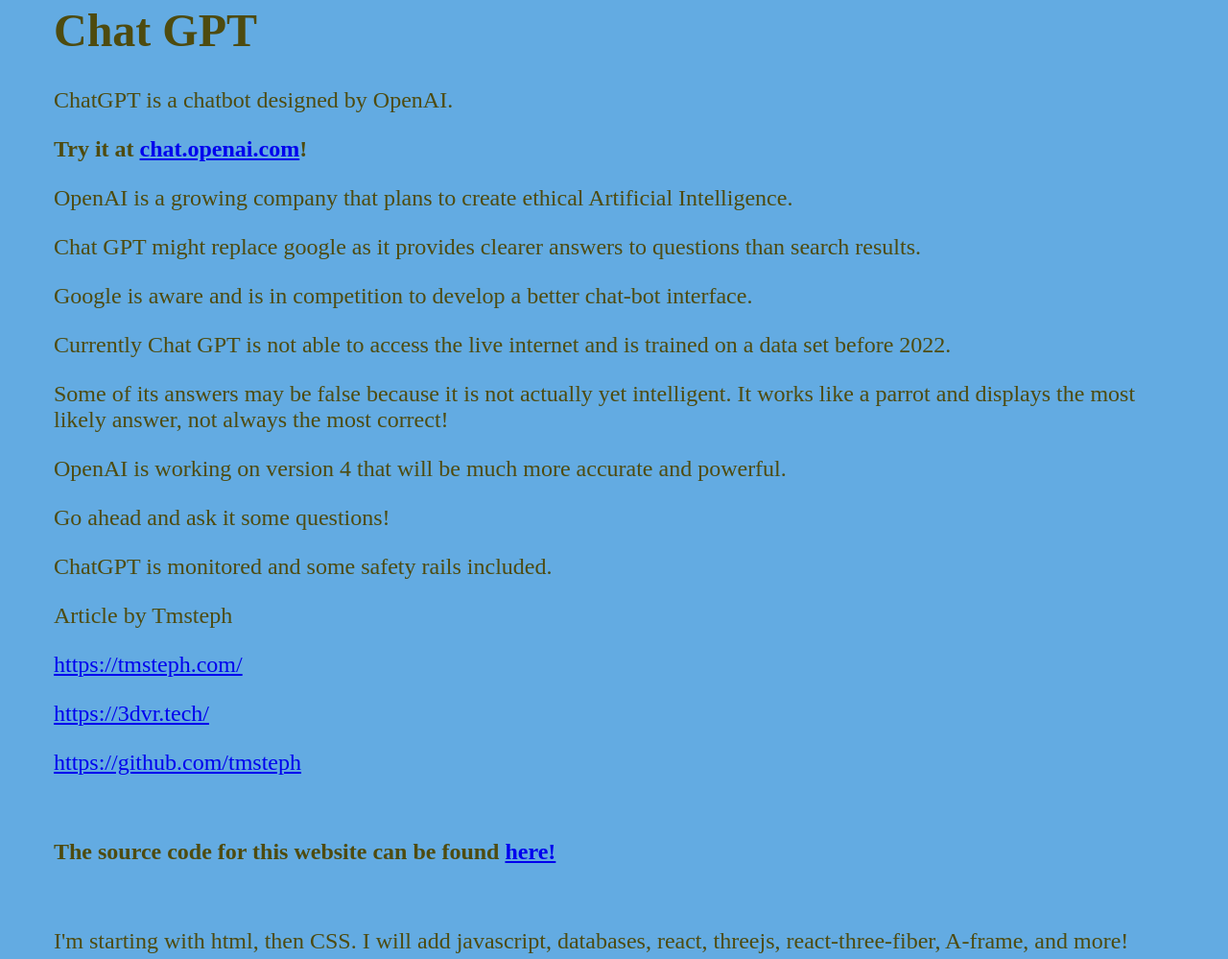
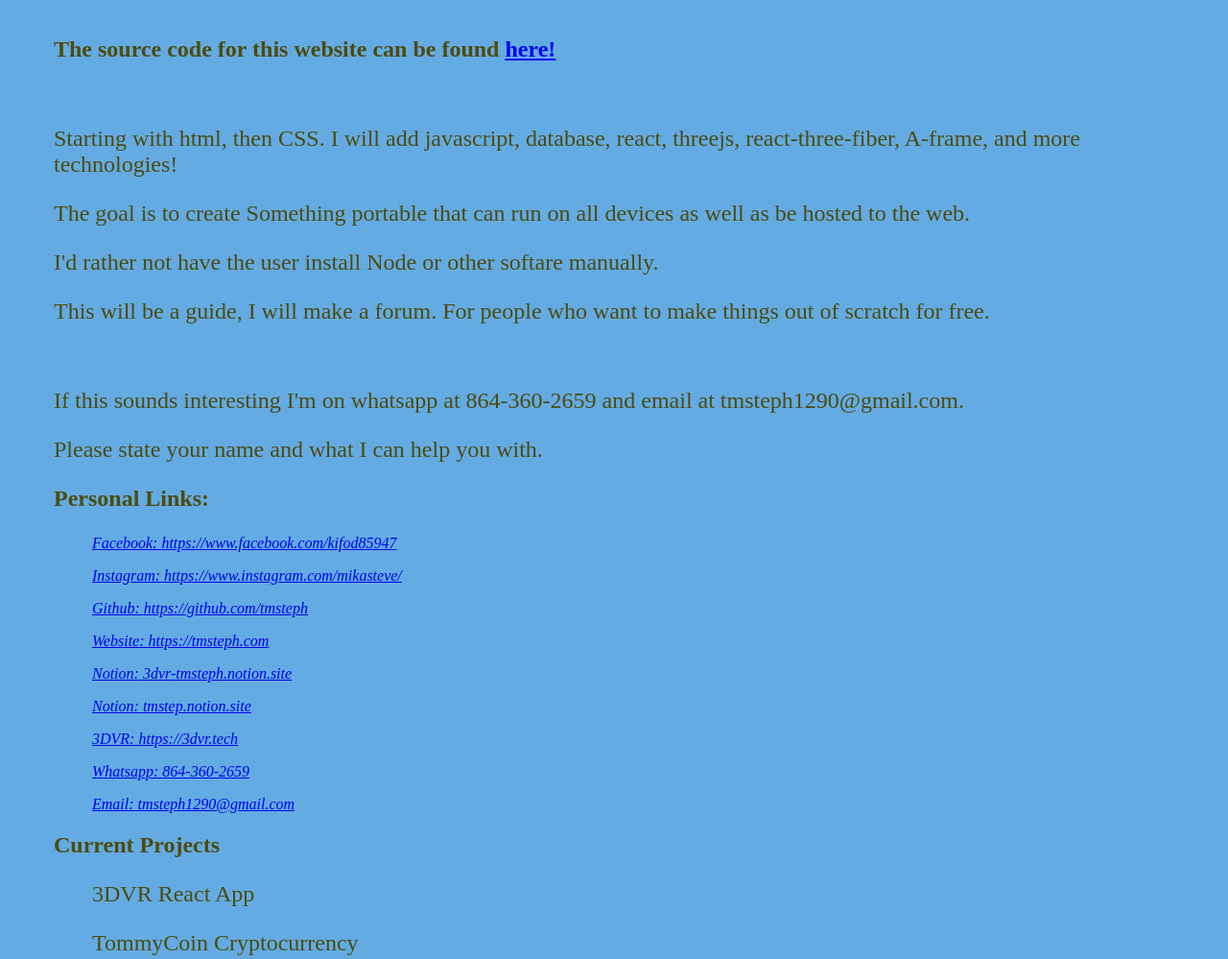
Before and after one commit to tmsteph/tmsteph, a plain HTML site: page index.html in a window 1280 px wide. Shown: the part 859-1858 px from the top of the page at 96% size. Drawn offline with Linux system fonts and the light colour scheme; files that its build step writes are made by us from their sources.

Commit message:
Get rid of self written chatgpt article. Edited more text

```diff
--- a/index.html
+++ b/index.html
@@ -60,38 +60,20 @@ react websites, but wanted to experiment building from scratch.</p>
 <h3><a href="https://3dvr-tmsteph.notion.site/Chat-GPT-57fa64d30b8f40a6ac3662d411bf0f61">
     This is the link to my ChatGPT Article</a></h3>
 
-<div class="boxedx">
-    <h1 id="chat-gpt">Chat GPT</h1>
-    <p>ChatGPT is a chatbot designed by OpenAI. </p>
-    <h3 id="try-it-at-chat-openai-com-http-chat-openai-com-">Try it at <a href="http://chat.openai.com">chat.openai.com</a>!</h3>
-    <p>OpenAI is a growing company that plans to create ethical Artificial Intelligence. </p>
-    <p>Chat GPT might replace google as it provides clearer answers to questions than search results. </p>
-    <p>Google is aware and is in competition to develop a better chat-bot interface.</p>
-    <p>Currently Chat GPT is not able to access the live internet and is trained on a data set before 2022. </p>
-    <p>Some of its answers may be false because it is not actually yet intelligent. It works like a parrot and displays the most likely answer, not always the most correct!</p>
-    <p>OpenAI is working on version 4 that will be much more accurate and powerful. </p>
-    <p>Go ahead and ask it some questions! </p>
-    <p>ChatGPT is monitored and some safety rails included.  </p>
-    <p><a href="https://chat.openai.com/chat"></a></p>
-    <p>Article by Tmsteph</p>
-    <p><a href="https://tmsteph.com/">https://tmsteph.com/</a></p>
-    <p><a href="https://3dvr.tech/">https://3dvr.tech/</a></p>
-    <p><a href="https://github.com/tmsteph">https://github.com/tmsteph</a></p>
-</div>
 
 <br>
  <h3>The source code for this website can be found
     <a href="https://github.com/tmsteph/tmsteph">here!</a></h3>
  <br>
- <p>I'm starting with html, then CSS. I will add javascript, databases, react,
-    threejs, react-three-fiber, A-frame, and more!</p>
+ <p>Starting with html, then CSS. I will add javascript, database, react,
+    threejs, react-three-fiber, A-frame, and more technologies!</p>
 <p>The goal is to create Something portable that can run on all devices
 as well as be hosted to the web. </p>
 
 <p>I'd rather not have the user
     install Node or other softare manually.</p>
 
-<p>This will be a guide. Eventually
+<p>This will be a guide,
 I will make a forum. For people
 who want to make things out of scratch for free.</p>
 <br>
@@ -132,7 +114,6 @@ what I can help you with.</p>
 <h2>Current Projects</h2>
 <ul>
 <p>3DVR React App</p>
-<p>Cuddle Flutter App</p>
 <p>TommyCoin Cryptocurrency</p>
 <p>Soon to start - Hello world in Erlang Elixir</p>
 </ul>
@@ -148,11 +129,10 @@ what I can help you with.</p>
 
 <h2>Computer Science</h2>
 
-<p>I've always loved playing with computers, but everyone always has a had a
+<p>I've always loved exploring computers, but everyone has a had a
     hard time sitting down to program. There are so many options. So many ways to
-organize things. So many things to learn.</p>
-<p>I hope that while developing this website I can hash out a path that the
-    beginner can use</p>
+explore and learn.</p>
+<p>I hope that while developing this website we can hash out a path that everyone can use</p>
 <br>
 
     <h2>Suppliments</h2>
```
